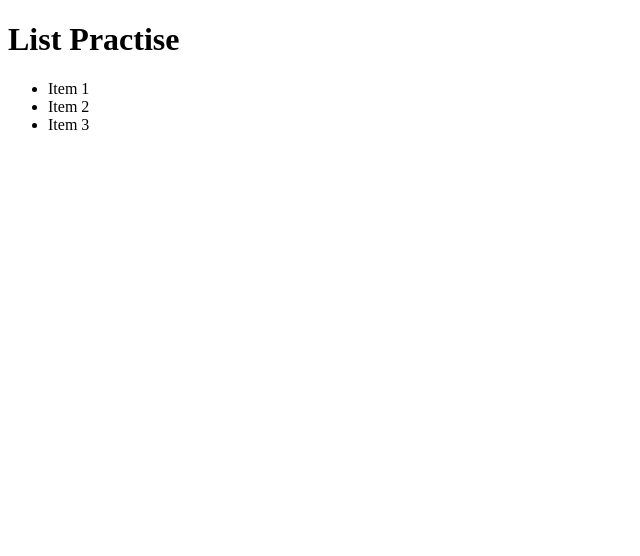
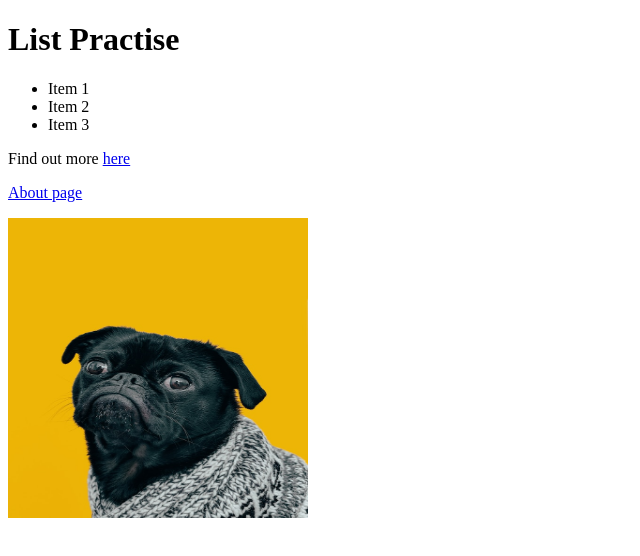
Before and after one commit to maxwwatson/TOP-html-1, a plain HTML site: page index.html in a window 1280 px wide. Shown: the whole page, without its empty margins (0-640 px from the left). Drawn offline with Linux system fonts and the light colour scheme.

Commit message:
Practicing basic html

```diff
--- a/index.html
+++ b/index.html
@@ -4,6 +4,7 @@
     <meta charset="UTF-8">
     <meta name="viewport" content="width=device-width, initial-scale=1.0">
     <title>Document</title>
+    <link rel="stylesheet" href="styles.css">
 </head>
 <body>
     <h1>List Practise</h1>
@@ -12,5 +13,8 @@
         <li>Item 2</li>
         <li>Item 3</li>
     </ul>
+    <p>Find out more <a href="#" target="_blank">here</a></p>
+    <p><a href="pages/about.html">About page</a></p>
+    <img src="images/dog.jpg" alt="A cool pug">
 </body>
 </html>
--- /dev/null
+++ b/styles.css
@@ -0,0 +1,4 @@
+img {
+    height: 300px;
+    width: 300px;
+}
```
Also changed, not shown: images/dog.jpg (added), pages/about.html (added).
